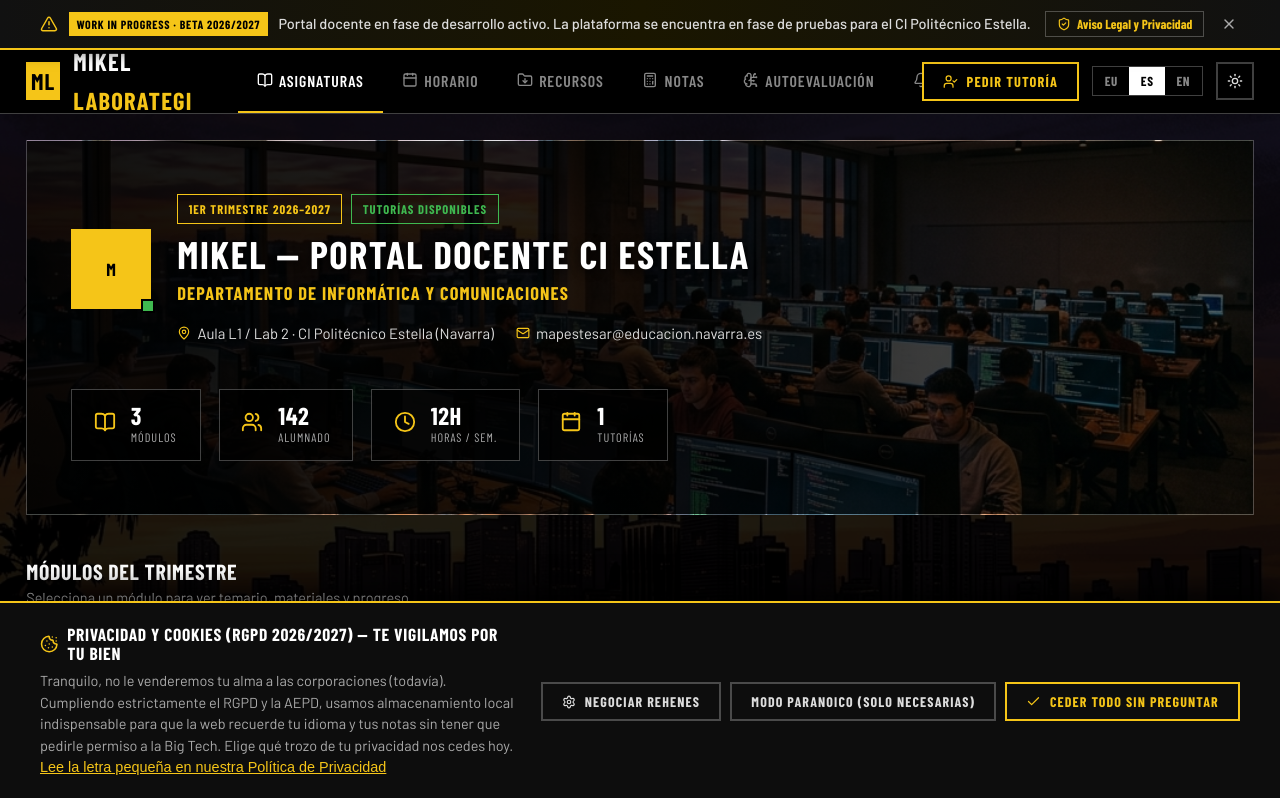
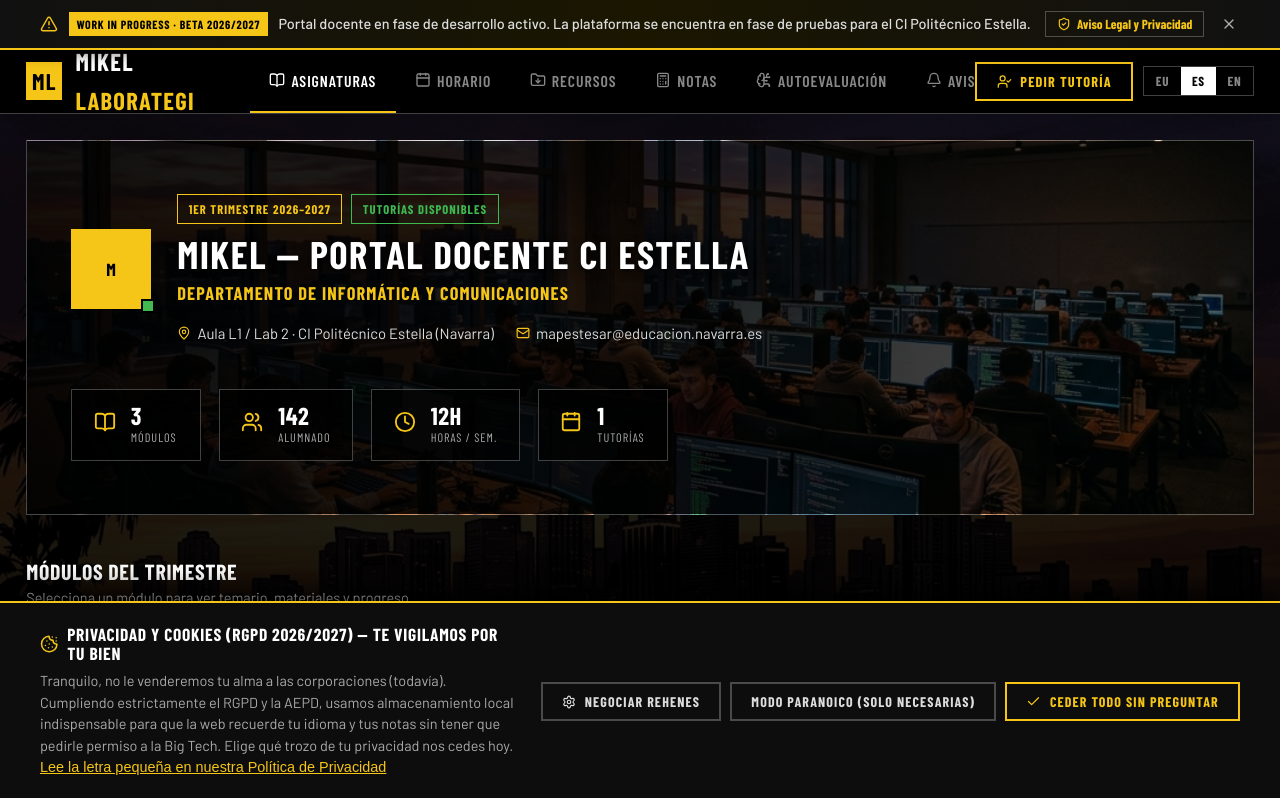
Before and after one commit to mikelapestegia/irakaslewebirrealista, a React (Vite) app: page / in a window 1280 px wide. Shown: the top 798 px of the page. Built offline with nearby package versions, Linux system fonts and the light colour scheme; a web font is replaced by a local one.

Commit message:
style(navbar): remove theme toggle button and lock dark mode aesthetic
- Removed light/dark toggle button from Navbar.jsx controls
- Fixed layout spacing to prevent button overlap on all viewports
- Resolved ReferenceError in BookingModal.jsx for seamless tutoring reservation

```diff
--- a/src/components/BookingModal.jsx
+++ b/src/components/BookingModal.jsx
@@ -127,7 +127,7 @@ export const BookingModal = ({ defaultCourseId, onClose }) => {
                 >
                   {courses.map(c => (
                     <option key={c.id} value={c.id}>
-                      {c.code} - {getLocalized(c.title)}
+                      {c.code} - {c.title[lang] || c.title['es']}
                     </option>
                   ))}
                 </select>
--- a/src/components/Navbar.jsx
+++ b/src/components/Navbar.jsx
@@ -7,13 +7,11 @@ import {
   Calculator,
   BrainCircuit,
   Bell,
-  Sun,
-  Moon,
   UserCheck
 } from 'lucide-react';
 
 export const Navbar = ({ onOpenBooking }) => {
-  const { theme, toggleTheme, lang, setLang, activeTab, setActiveTab } = useApp();
+  const { lang, setLang, activeTab, setActiveTab } = useApp();
 
   const labels = {
     courses: { es: "ASIGNATURAS", eu: "IRAKASGAIAK", en: "SUBJECTS" },
@@ -88,16 +86,6 @@ export const Navbar = ({ onOpenBooking }) => {
               </button>
             ))}
           </div>
-
-          <button
-            onClick={toggleTheme}
-            className="btn btn-secondary btn-icon"
-            aria-label={theme === 'dark' ? 'Activar modo claro' : 'Activar modo oscuro'}
-            title={theme === 'dark' ? 'Modo claro' : 'Modo oscuro'}
-            id="btn-toggle-theme"
-          >
-            {theme === 'dark' ? <Sun size={16} aria-hidden="true" /> : <Moon size={16} aria-hidden="true" />}
-          </button>
         </div>
       </div>
     </header>
--- a/src/styles/components.css
+++ b/src/styles/components.css
@@ -52,7 +52,8 @@
 .nav-controls {
   display: flex;
   align-items: center;
-  gap: 0.75rem;
+  gap: 0.6rem;
+  flex-shrink: 0;
 }
 
 .lang-selector {
```
